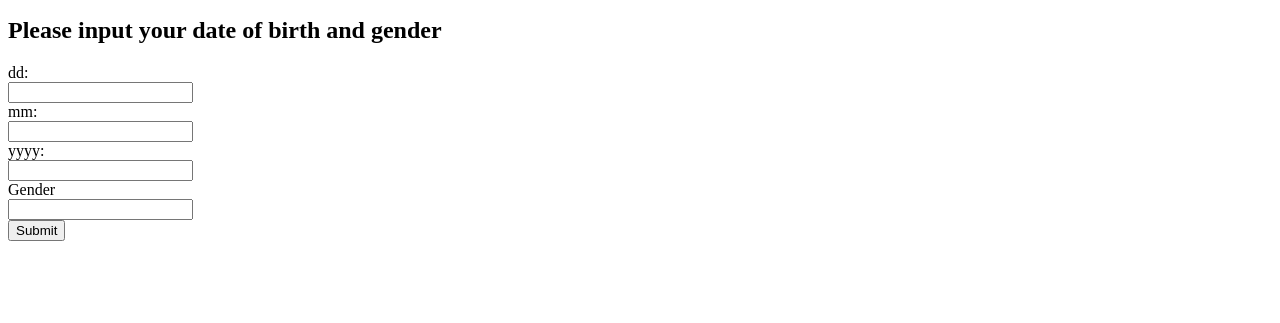
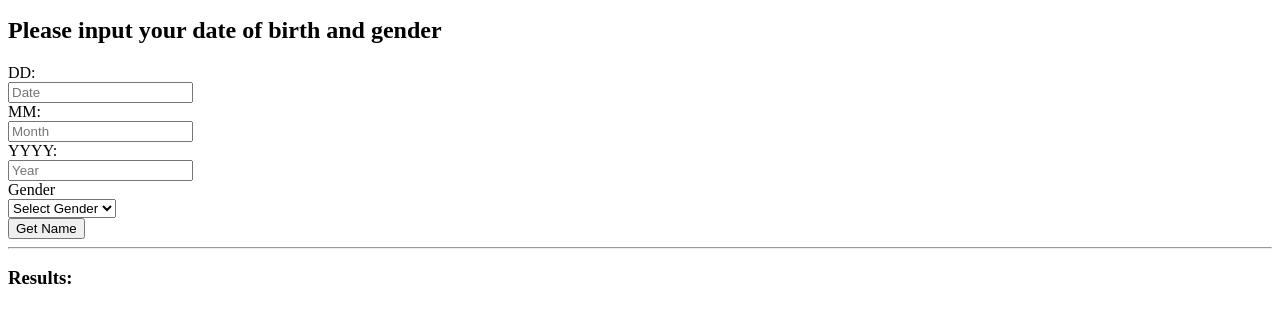
Before and after one commit to Dennis-Kiambi/akan, a plain HTML site: page index.html in a window 1280 px wide. Shown: the part 137-460 px from the top of the page. Drawn offline with Linux system fonts and the light colour scheme.

Commit message:
change datalist to select for easy manipulation by js

```diff
--- a/index.html
+++ b/index.html
@@ -5,7 +5,7 @@
   <meta charset="UTF-8">
   <meta name="viewport" content="width=device-width, initial-scale=1.0">
   <title>Akan</title>
-  <script defer src="js/scripts.js"></script>
+
 </head>
 
 <body>
@@ -16,30 +16,35 @@
   <h2>Please input your date of birth and gender</h2>
   <div>
     <div id="error"></div>
-    <form id="form" action="/" method="GET">
+    <form id="form">
       <div id="dob">
-        <label for="dd">dd:</label><br>
-        <input type="number" id="dd" name="dd" required><br>
-        <label for="mm">mm:</label><br>
-        <input type="number" id="mm" name="mm" required><br>
-        <label for="yyyy">yyyy:</label><br>
-        <input type="number" id="yyyy" name="yyyy" required>
+        <label for="dd">DD:</label><br>
+        <input type="number" id="dd" name="dd" placeholder="Date" required><br>
+        <label for="mm">MM:</label><br>
+        <input type="number" id="mm" name="mm" placeholder="Month" required><br>
+        <label for="yyyy">YYYY:</label><br>
+        <input type="number" id="yyyy" name="yyyy" placeholder="Year" required>
 
       </div>
       <div id="sex">
         <label for="gender">Gender</label><br>
-        <input list="gender" required>
-        <datalist id="gender">
-          <option value="Female">
-          <option value="Male">
-        </datalist>
+
+        <select id="gender">
+          <option value="0">Select Gender</option>
+          <option value="1">Female</option>
+          <option value="2">Male</option>
+        </select>
       </div>
       <div id="submit">
-        <input type="submit" value="Submit">
+        <button type="button" id="btnSubmit" onclick="calculateName()">Get Name</button>
       </div>
+      <hr />
+      <h3>Results:</h3>
+      <div id="divResult"></div>
     </form>
   </div>
 
+  <script defer src="js/scripts.js"></script>
 </body>
 
 </html>
```
